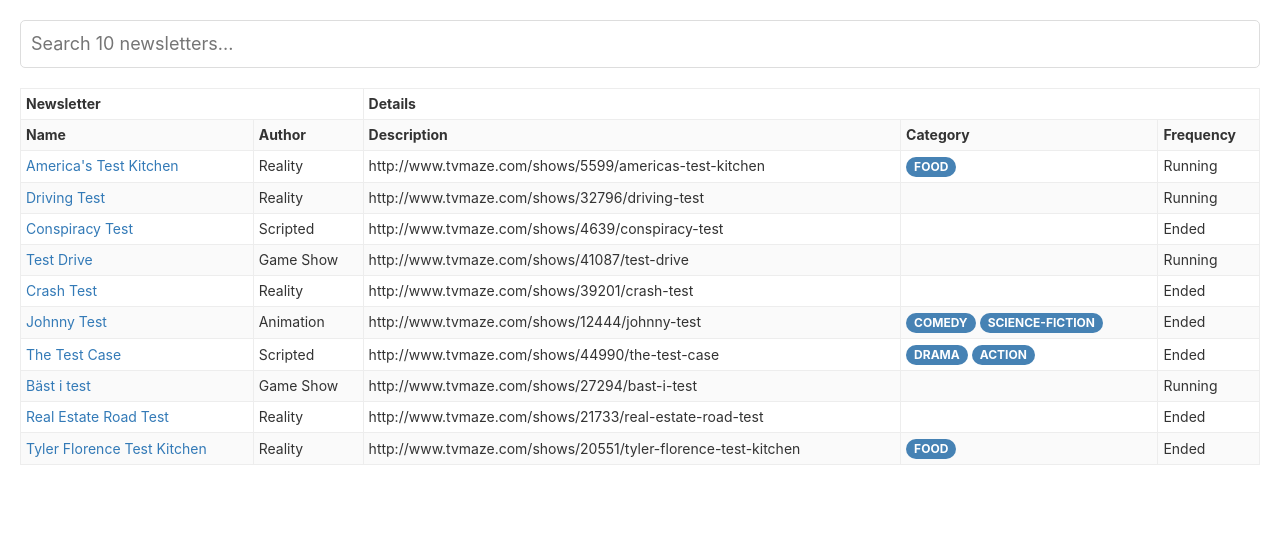
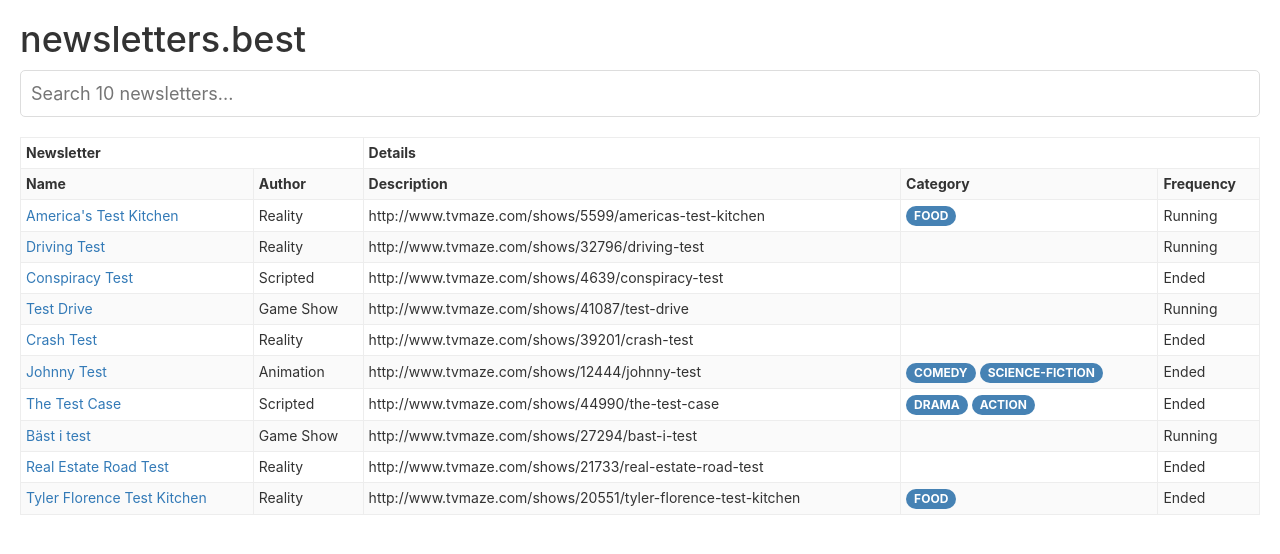
Before and after one commit to TimFinnigan/newsletters-best, a React (Create React App) app: page / in a window 1280 px wide. Shown: the top 554 px of the page. Built offline with nearby package versions, Linux system fonts and the light colour scheme.

Commit message:
add header

```diff
--- a/src/App.css
+++ b/src/App.css
@@ -81,12 +81,13 @@ table th.sort-desc::before {
 .App {
   display: flex;
   flex-direction: column;
-  padding: 20px;
+  padding: 0px 20px 20px 20px;
 }
+
 .badge {
   /* background-color: #9ae6b4;
   color: #22543d; */
-  background-color:steelblue;
+  background-color: steelblue;
   color: #fff;
   margin-right: 4px;
   padding: 4px 8px;
--- a/src/App.js
+++ b/src/App.js
@@ -62,6 +62,7 @@ function App() {
 
   return (
     <div className="App">
+      <h1>newsletters.best</h1>
       <Table columns={columns} data={newsletters} />
     </div>
   );
```
